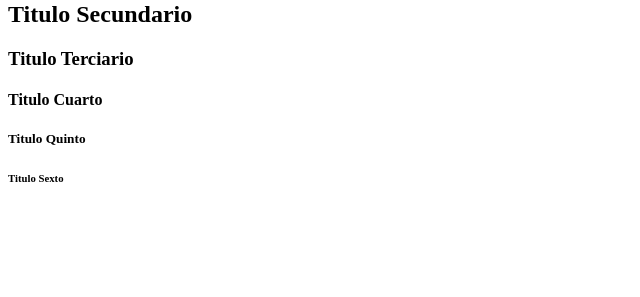
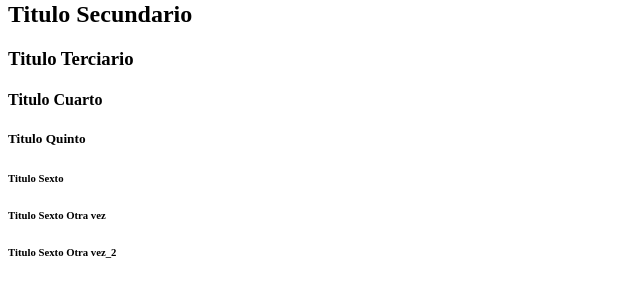
Before and after one commit to josebalm/Academic, a plain HTML site: page Development/HTML/index2.html in a window 1280 px wide. Shown: the part 79-376 px from the top of the page, without its empty margins (0-640 px from the left). Drawn offline with Linux system fonts and the light colour scheme.

Commit message:
Actualizado
Se incluyen dos lines en el H6

```diff
--- a/Development/HTML/index2.html
+++ b/Development/HTML/index2.html
@@ -12,7 +12,8 @@
     <h4> Titulo Cuarto</h4>
     <h5> Titulo Quinto</h5>
     <h6> Titulo Sexto</h6>
-
+    <h6> Titulo Sexto Otra vez</h6>
+    <h6> Titulo Sexto Otra vez_2</h6>
 
 </body>
 </html>
```
